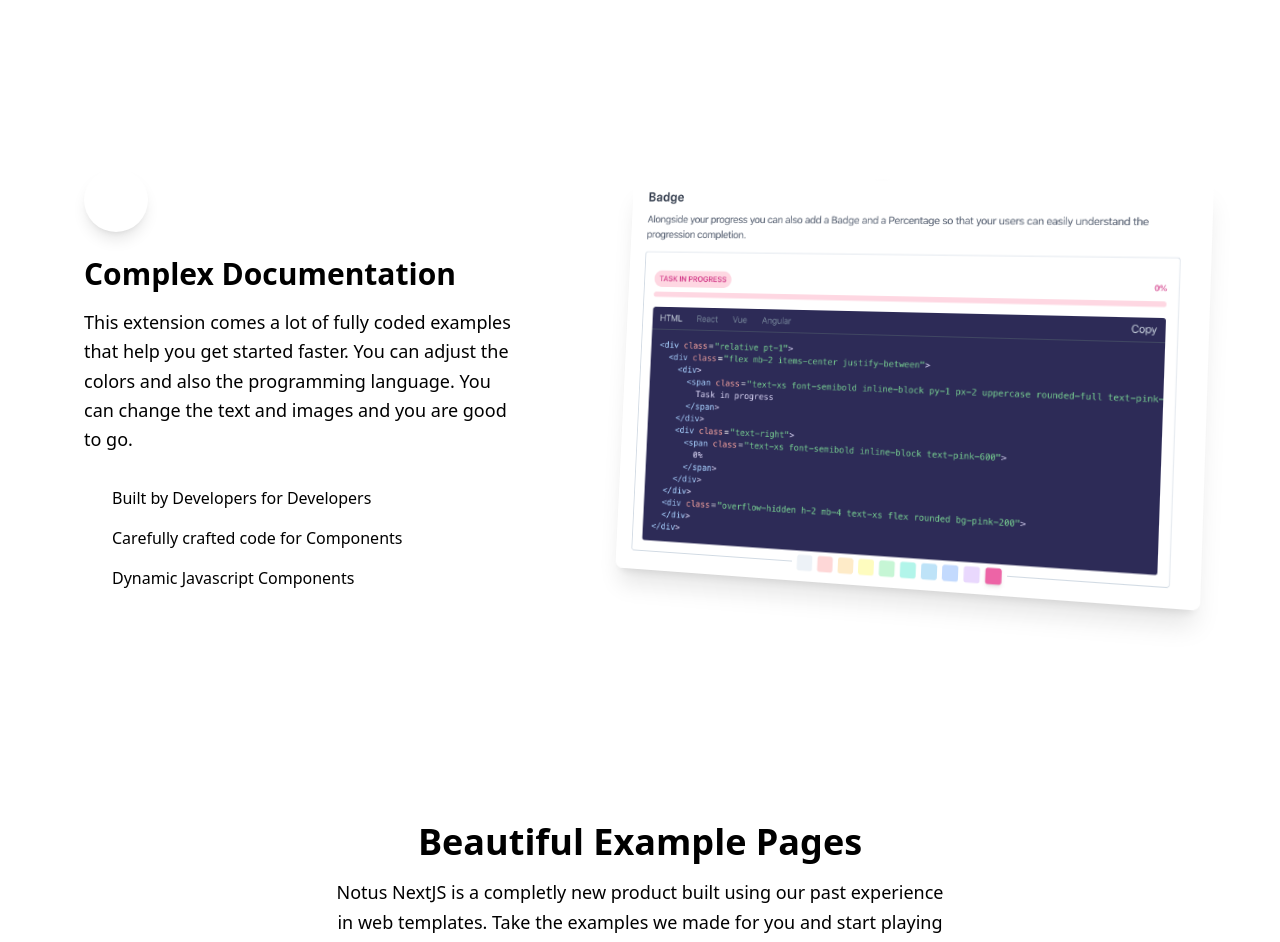
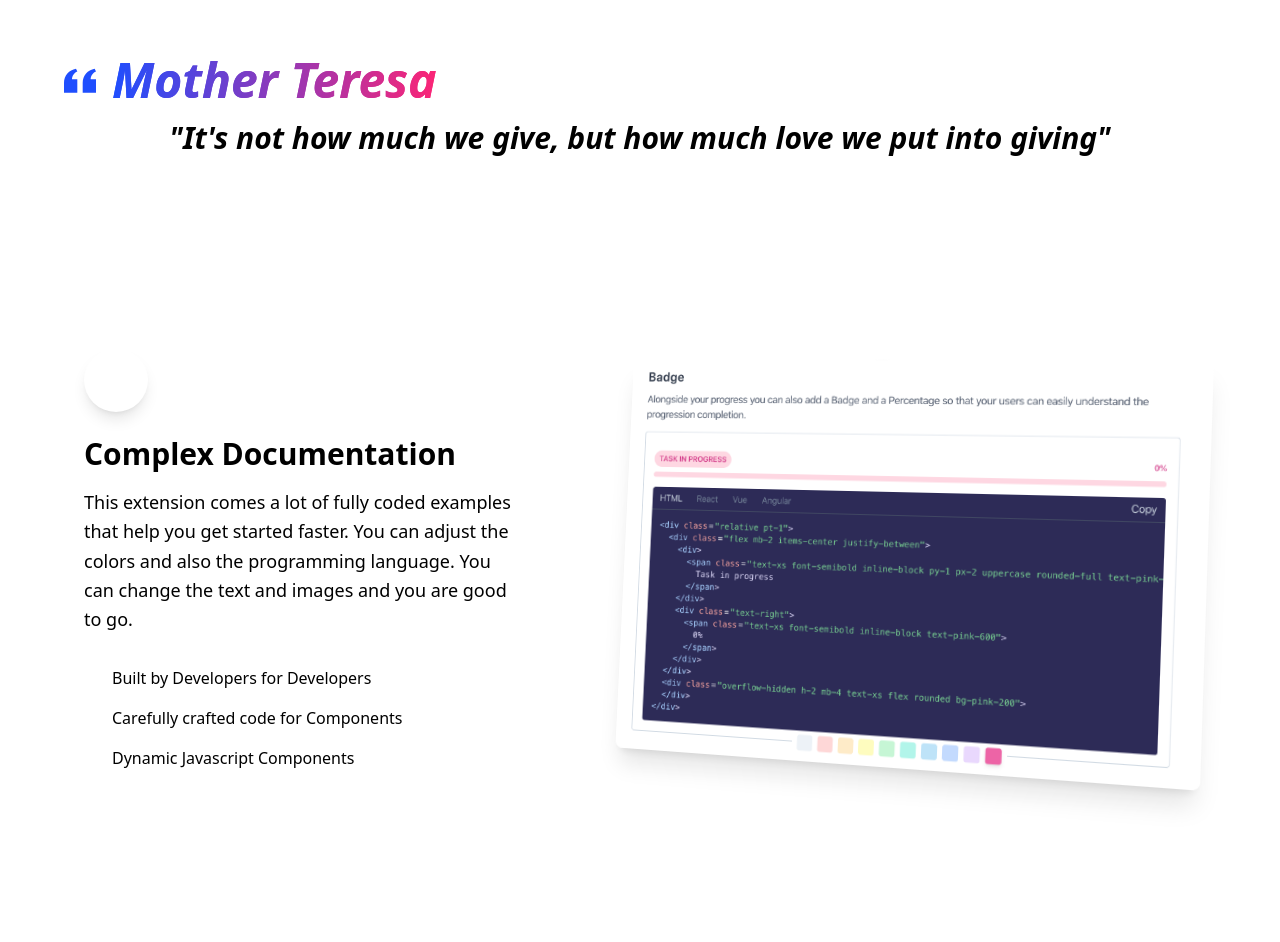
Before and after one commit to Srezzx/Mothers-nest, a Next.js app: page / in a window 1280 px wide. Shown: the part 1480-2422 px from the top of the page. Built offline with nearby package versions, Linux system fonts and the light colour scheme.

Commit message:
added quote

```diff
--- /dev/null
+++ b/components/Quote/Quote.tsx
@@ -0,0 +1,37 @@
+import React from "react";
+
+const Quote = () => {
+  return (
+    <div className=' w-[90%] m-auto flex mt-20 '>
+      <blockquote className='w-full text-xl italic font-semibold text-gray-900 dark:text-white'>
+        <div className=' pb-4 flex flex-row align-center justify-center md:justify-start '>
+          {" "}
+          <svg
+            aria-hidden='true'
+            className='  pr-4  w-12 h-auto text-[#1f4efe] '
+            viewBox='0 -5 24 27'
+            fill='none'
+          >
+            <path
+              d='M14.017 18L14.017 10.609C14.017 4.905 17.748 1.039 23 0L23.995 2.151C21.563 3.068 20 5.789 20 8H24V18H14.017ZM0 18V10.609C0 4.905 3.748 1.038 9 0L9.996 2.151C7.563 3.068 6 5.789 6 8H9.983L9.983 18L0 18Z'
+              fill='currentColor'
+            />
+          </svg>
+          <p className='text-gradient-custom-1 text-4xl md:text-5xl'>
+            {" "}
+            <span className='text-transparent text-gradient-custom-1'>
+              {" "}
+              Mother Teresa
+            </span>{" "}
+          </p>
+        </div>
+
+        <p className='text-[black]  text-center text-2xl md:text-3xl '>
+          "It's not how much we give, but how much love we put into giving"
+        </p>
+      </blockquote>
+    </div>
+  );
+};
+
+export default Quote;
--- a/pages/index.tsx
+++ b/pages/index.tsx
@@ -9,6 +9,7 @@ import Section4 from "../components/Section4/Section4";
 import Section5 from "../components/Section5/Section5";
 import Section6 from "../components/Section6/Section6";
 import Section7 from "../components/Section7/Section7";
+import Quote from "../components/Quote/Quote";
 export default function Home() {
   return (
     <div>
@@ -25,19 +26,8 @@ export default function Home() {
             <Section3 />
             <Section4 />
           </div> */}
+          <Quote />
           <Section5 />
-          <div className='justify-center text-center flex flex-wrap mt-24'>
-            <div className='w-full md:w-6/12 px-12 md:px-4'>
-              <h2 className='font-semibold text-4xl'>
-                Beautiful Example Pages
-              </h2>
-              <p className='text-lg leading-relaxed mt-4 mb-4 '>
-                Notus NextJS is a completly new product built using our past
-                experience in web templates. Take the examples we made for you
-                and start playing with them.
-              </p>
-            </div>
-          </div>
         </section>
         <section className='block relative z-1 bg-blueGray-600'>
           <Section6 />
--- a/styles/globals.css
+++ b/styles/globals.css
@@ -12,4 +12,12 @@
   {
     @apply text-[black]
   }
+  .text-gradient-custom-1
+  {
+    @apply  bg-clip-text bg-gradient-to-r from-[#1f4efe] to-[#FB2576]
+  }
+  .text-gradient-custom-1-rev
+  {
+    @apply  bg-clip-text bg-gradient-to-r from-[#FB2576] to-[#1f4efe]
+  }
 }
```
